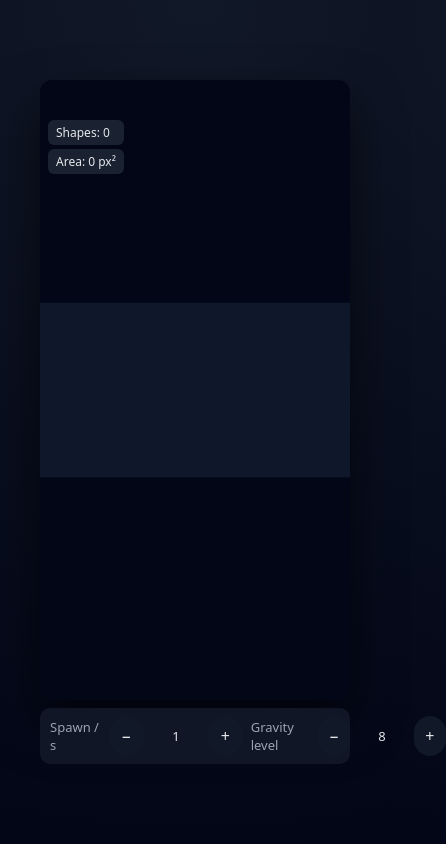
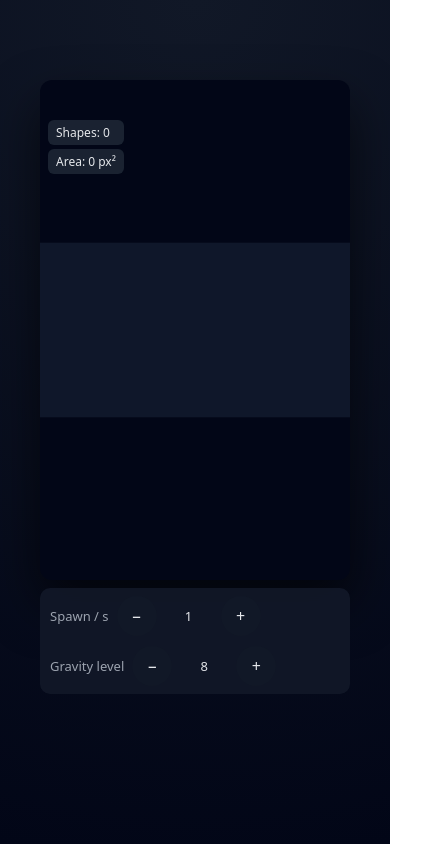
Before and after one commit to KlemenKetiss/ShapeSpawner, a website built with Vite: page index.html in a window 390 px wide. Shown: the whole page, 446 px wide, since content can reach past the window. Built offline with nearby package versions, Linux system fonts and the light colour scheme; animation ran at ten frames a second.

Commit message:
Spawn and Gravity level now stack if screen is very narrow

```diff
--- a/src/styles.css
+++ b/src/styles.css
@@ -112,7 +112,7 @@ body {
     height: 100vh;
     padding: 10px;
     padding-top: max(80px, env(safe-area-inset-top, 0px));
-    padding-bottom: max(80px, env(safe-area-inset-bottom, 0px));
+    padding-bottom: max(150px, env(safe-area-inset-bottom, 40px));
     padding-left: max(40px, env(safe-area-inset-left, 0px));
     padding-right: max(40px, env(safe-area-inset-right, 0px));
   }
@@ -122,6 +122,10 @@ body {
   }
 
   #controls {
+    flex-direction: column;
+    justify-content: flex-start;
+    align-items: flex-start;
+    gap: 10px;
     padding-top: max(8px, env(safe-area-inset-top, 0px));
   }
 
```
